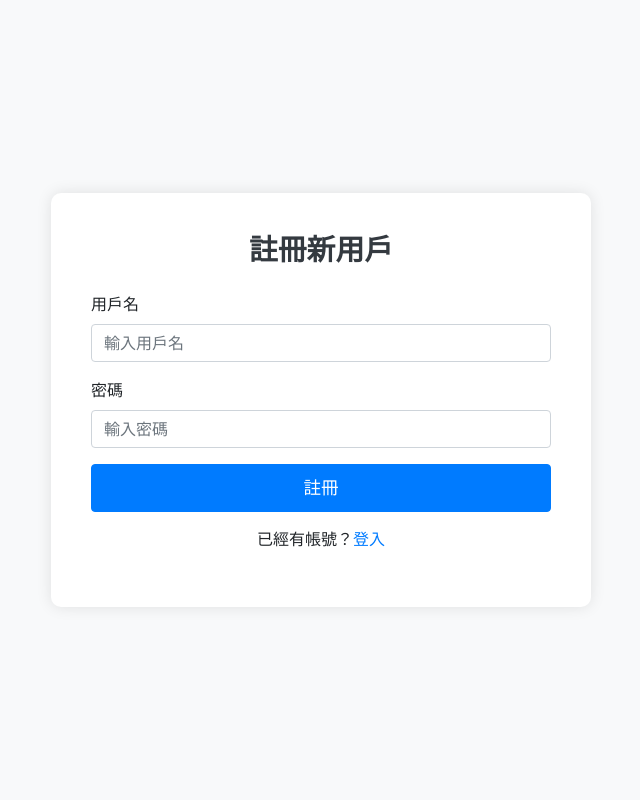
After one commit to tzuuuuuu/team6, a Flask app: page /register in a window 1280 px wide. The commit adds this page. Shown: the whole page, without its empty margins (319-959 px from the left). Run offline with Flask 3, Linux system fonts and the light colour scheme; some libraries are stand-ins or nearby versions.

Commit message:
增加註冊頁面和相關的內容

```diff
--- a/app.py
+++ b/app.py
@@ -1,62 +1,90 @@
-from flask import Flask, render_template, request, session, redirect
-import json
+from flask import Flask, render_template, request, session, redirect, url_for
+from werkzeug.security import generate_password_hash, check_password_hash
 from functools import wraps
-#from dbUtils import getList
 import dbUtils as DB
 
-# creates a Flask application, specify a static folder on /
-app = Flask(__name__, static_folder='static',static_url_path='/')
-#set a secret key to hash cookies
-app.config['SECRET_KEY'] = '123TyU%^&'
+# 创建 Flask 应用
+app = Flask(__name__, static_folder='static', static_url_path='/')
+app.config['SECRET_KEY'] = '123TyU%^&'  # 设置 secret_key，用于 session 加密
 
-#define a function wrapper to check login session
+# 定义登录保护装饰器
 def login_required(f):
-	@wraps(f)
-	def wrapper(*args, **kwargs):
-		loginID = session.get('loginID')
-		if not loginID:
-			return redirect('/loginPage.html')
-		return f(*args, **kwargs)
-	return wrapper
+    @wraps(f)
+    def wrapper(*args, **kwargs):
+        loginID = session.get('loginID')
+        if not loginID:
+            return redirect('/login')
+        return f(*args, **kwargs)
+    return wrapper
 
+# 用戶註冊
+@app.route('/register', methods=['GET', 'POST'])
+def register():
+    if request.method == 'POST':
+        username = request.form['username']
+        password = request.form['password']
 
+        # 檢查用戶是否已存在
+        if DB.get_user(username):
+            return render_template('register.html', error="用户已存在")
 
-#handles login request
-@app.route('/login', methods=['POST'])
+        # 哈希密码并新增用戶
+        hashed_password = generate_password_hash(password)
+        DB.add_user(username, hashed_password)
+        return redirect('/login')  # 註冊成功後重定向至登入頁面
+
+    return render_template('register.html')
+
+# 用戶登入
+@app.route('/login', methods=['GET', 'POST'])
 def login():
-	form =request.form
-	id = form['id']
-	pwd =form['pwd']
-	userData=DB.checkLogin(id,pwd)
-	if userData:
-		session['loginID']=userData['id']
-		return redirect("/")
-	else:
-		session['loginID']=0
-		return redirect("/loginPage.html")
+    if request.method == 'GET':
+        return render_template('loginPage.html')
 
+    if request.method == 'POST':
+        username = request.form['username']
+        password = request.form['password']
 
+        user = DB.get_user(username)
 
-@app.route('/allorders')
-def allOrders():
-    user_id = session.get('user_id')  # 假設 user_id 存在於 session 中
-    if user_id:
-        data = DB.getOrderList(user_id)
-        return render_template('allorders.html', data=data)
-    else:
-        return render_template('allorders.html')
+        if user and check_password_hash(user['password'], password):
+            session['username'] = user['username']
+            session['user_id'] = user['id']
+            session['role'] = user['role']  # 将角色保存到 session
+            return redirect('/')
+        else:
+            return render_template('loginPage.html', error="用户名或密码错误")
+
+# 注销功能
+@app.route('/logout')
+@login_required
+def logout():
+    session.clear()
+    return redirect('/login')
+
+# 首页
+@app.route('/')
+@login_required
+def home():
+    role = session.get('role')
+    if role == 'seller':
+        return redirect('/seller/settlement')
+    elif role == 'delivery':
+        return redirect('/delivery/settlement')
+    elif role == 'customer':
+        return redirect('/customer/settlement')
+    return "欢迎来到首页，请选择角色页面！"
 
 # 商家结算页面
 @app.route('/seller/settlement')
 @login_required
 def merchant_settlement():
-    if session.get('role') != 'merchant':
+    if session.get('role') != 'seller':
         return redirect('/')
-    merchant_id = session.get('loginID')  # 获取商家ID
+    merchant_id = session.get('user_id')  # 获取商家ID
     data = DB.getMerchantOrders(merchant_id)  # 获取商家订单数据
     total_income = sum(order['total_price'] for order in data)
     return render_template('seller_settlement.html', orders=data, total_income=total_income, merchant_name="商家名称")
-
 
 # 送货小哥结算页面
 @app.route('/delivery/settlement')
@@ -64,12 +92,11 @@ def merchant_settlement():
 def delivery_settlement():
     if session.get('role') != 'delivery':
         return redirect('/')
-    delivery_id = session.get('loginID')  # 获取送货小哥ID
+    delivery_id = session.get('user_id')  # 获取送货小哥ID
     data = DB.getDeliveryOrders(delivery_id)  # 获取送货小哥的配送订单数据
     total_income = sum(order['amount'] for order in data)
     total_orders = len(data)
     return render_template('delivery_settlement.html', deliveries=data, total_income=total_income, total_orders=total_orders, delivery_name="送货小哥")
-
 
 # 顾客结算页面
 @app.route('/customer/settlement')
@@ -77,13 +104,20 @@ def delivery_settlement():
 def customer_settlement():
     if session.get('role') != 'customer':
         return redirect('/')
-    customer_id = session.get('loginID')  # 获取顾客ID
+    customer_id = session.get('user_id')  # 获取顾客ID
     data = DB.getCustomerOrders(customer_id)  # 获取顾客订单数据
     total_expense = sum(order['total_price'] for order in data)
     return render_template('customer_settlement.html', orders=data, total_expense=total_expense, customer_name="顾客名称")
 
-@app.route('/logout')
+# 查看所有订单
+@app.route('/allorders')
 @login_required
-def logout():
-    session.clear()
-    return redirect('/loginPage.html')
+def all_orders():
+    user_id = session.get('user_id')
+    if user_id:
+        data = DB.getOrderList(user_id)
+        return render_template('allorders.html', data=data)
+    return render_template('allorders.html')
+
+if __name__ == '__main__':
+    app.run(debug=True)
--- a/templates/customer_settlement.html
+++ b/templates/customer_settlement.html
@@ -29,7 +29,3 @@
     <h3>总消费金额：{{ total_expense }} 元</h3>
 </body>
 </html>
-<<<<<<< HEAD
-
-=======
->>>>>>> main
--- /dev/null
+++ b/templates/register.html
@@ -0,0 +1,71 @@
+<!DOCTYPE html PUBLIC "-//W3C//DTD XHTML 1.0 Transitional//EN" "http://www.w3.org/TR/xhtml1/DTD/xhtml1-transitional.dtd">
+<html xmlns="http://www.w3.org/1999/xhtml">
+<head>
+    <meta http-equiv="Content-Type" content="text/html; charset=utf-8" />
+    <meta name="viewport" content="width=device-width, initial-scale=1">
+    <title>註冊</title>
+    <!-- 引入 Bootstrap -->
+    <link href="https://stackpath.bootstrapcdn.com/bootstrap/4.5.2/css/bootstrap.min.css" rel="stylesheet">
+    <style>
+        /* 設置背景顏色與表單區域 */
+        body {
+            background-color: #f8f9fa;
+            display: flex;
+            justify-content: center;
+            align-items: center;
+            height: 100vh;
+        }
+        .register-container {
+            background-color: white;
+            padding: 40px;
+            border-radius: 10px;
+            box-shadow: 0px 0px 15px rgba(0, 0, 0, 0.1);
+        }
+        .form-control {
+            height: calc(2.25rem + 2px);
+        }
+        .register-btn {
+            width: 100%;
+            font-size: 1.1rem;
+            padding: 10px;
+        }
+        .form-title {
+            font-size: 1.8rem;
+            font-weight: bold;
+            color: #343a40;
+        }
+        .login-link {
+            text-align: center;
+            display: block;
+            margin-top: 15px;
+        }
+    </style>
+</head>
+<body>
+    <div class="container">
+        <div class="row justify-content-center">
+            <div class="col-md-6">
+                <div class="register-container">
+                    <h2 class="form-title text-center mb-4">註冊新用戶</h2>
+                    <form action="/register" method="POST">
+                        <div class="form-group">
+                            <label for="username">用戶名</label>
+                            <input type="text" class="form-control" name="username" placeholder="輸入用戶名" required>
+                        </div>
+                        <div class="form-group">
+                            <label for="password">密碼</label>
+                            <input type="password" class="form-control" name="password" placeholder="輸入密碼" required>
+                        </div>
+                        <button type="submit" class="btn btn-primary register-btn">註冊</button>
+                    </form>
+                    <p class="login-link">已經有帳號？<a href="/login">登入</a></p>
+                </div>
+            </div>
+        </div>
+    </div>
+
+    <!-- 引入 Bootstrap JS -->
+    <script src="https://code.jquery.com/jquery-3.5.1.slim.min.js"></script>
+    <script src="https://cdn.jsdelivr.net/npm/bootstrap@4.5.2/dist/js/bootstrap.bundle.min.js"></script>
+</body>
+</html>
```
Also changed, not shown: dbUtils.py (+31 -7 lines).
